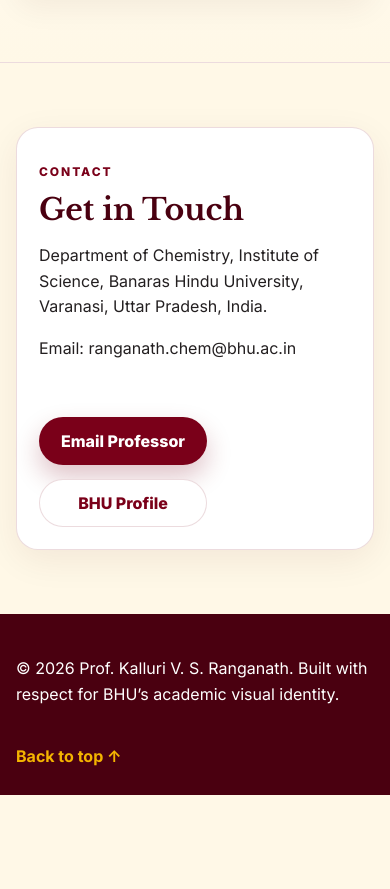
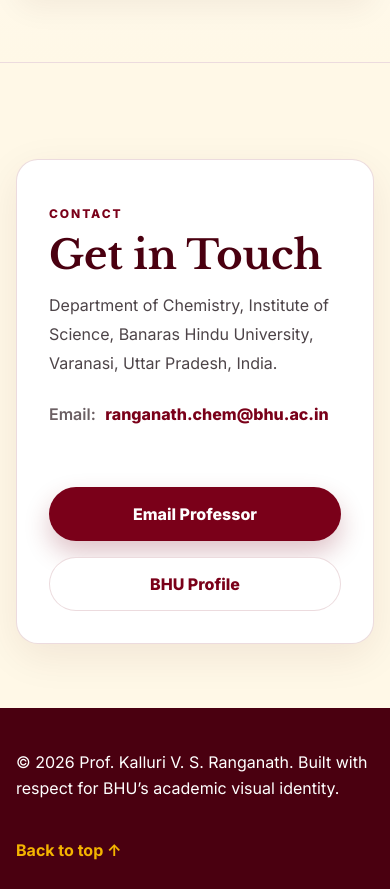
Before and after one commit to kallurivenkatasriranganath/kallurivenkatasriranganath.github.io, a plain HTML site: page index.html in a window 390 px wide. Shown: the part 5528-6417 px from the top of the page. Before the commit the page ends 6323 px from the top, so only its background shows below. Drawn offline with nearby package versions, Linux system fonts and the light colour scheme.

Commit message:
Update styles.css

```diff
--- a/styles.css
+++ b/styles.css
@@ -68,11 +68,161 @@ h3 { font-size: clamp(19px, 1.35vw, 24px); color: var(--bhu-deep); }
 .timeline div { background: white; border-left: 6px solid var(--bhu-gold); border-radius: 18px; padding: 20px; box-shadow: 0 10px 30px rgba(74,0,16,.06); }
 .timeline strong { display: block; color: var(--bhu-deep); margin-bottom: 4px; }
 .timeline span { color: var(--muted); }
-.contact-box { display: flex; align-items: center; justify-content: space-between; gap: 28px; }
 .footer { background: var(--bhu-deep); color: #fff; padding: 26px 0; }
 .footer-inner { display: flex; justify-content: space-between; gap: 20px; align-items: center; }
 .footer a { color: var(--bhu-gold); font-weight: 700; }
 
+/* =========================
+   Contact Section
+========================= */
+
+.contact-box {
+
+  display: flex;
+  justify-content: space-between;
+  align-items: center;
+  gap: 4rem;
+
+  background: #ffffff;
+
+  border-radius: 36px;
+
+  padding:
+    clamp(2rem, 5vw, 4rem);
+
+  border: 1px solid var(--border);
+
+  box-shadow:
+    0 12px 42px rgba(74,0,16,0.08);
+
+  margin-top: 2rem;
+}
+
+/* Left Content */
+
+.contact-content {
+  flex: 1;
+  max-width: 760px;
+}
+
+.contact-content h2 {
+
+  margin-top: 0.3rem;
+  margin-bottom: 1rem;
+
+  font-size:
+    clamp(3rem, 5vw, 5rem);
+
+  line-height: 1;
+
+  color: var(--bhu-deep);
+}
+
+.contact-text {
+
+  font-size: 1.15rem;
+
+  line-height: 1.8;
+
+  color: #4d4448;
+
+  max-width: 700px;
+}
+
+/* Email */
+
+.contact-meta {
+
+  margin-top: 1.5rem;
+
+  display: flex;
+  align-items: center;
+  gap: 0.6rem;
+
+  flex-wrap: wrap;
+
+  font-size: 1rem;
+}
+
+.contact-meta span {
+  color: var(--muted);
+  font-weight: 600;
+}
+
+.contact-meta a {
+
+  color: var(--bhu-maroon);
+
+  font-weight: 800;
+}
+
+.contact-meta a:hover {
+  text-decoration: underline;
+}
+
+/* Buttons */
+
+.contact-actions {
+
+  display: flex;
+  flex-direction: column;
+
+  gap: 1rem;
+
+  min-width: 220px;
+}
+
+.contact-actions .btn {
+
+  width: 100%;
+
+  min-height: 54px;
+
+  font-size: 1rem;
+}
+
+/* =========================
+   Responsive
+========================= */
+
+@media (max-width: 980px) {
+
+  .contact-box {
+
+    flex-direction: column;
+    align-items: flex-start;
+
+    gap: 2rem;
+  }
+
+  .contact-actions {
+
+    width: 100%;
+
+    flex-direction: row;
+
+    flex-wrap: wrap;
+  }
+
+  .contact-actions .btn {
+    flex: 1;
+  }
+}
+
+@media (max-width: 640px) {
+
+  .contact-content h2 {
+    font-size: 2.5rem;
+  }
+
+  .contact-text {
+    font-size: 1rem;
+  }
+
+  .contact-actions {
+    flex-direction: column;
+  }
+}
 
 .journal {
   display: inline-flex;
```
